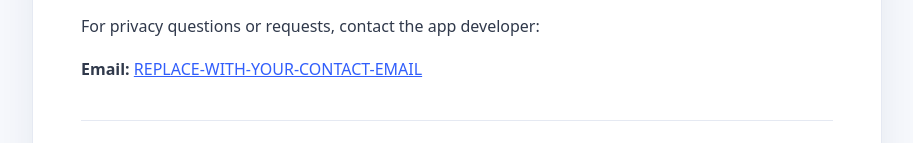
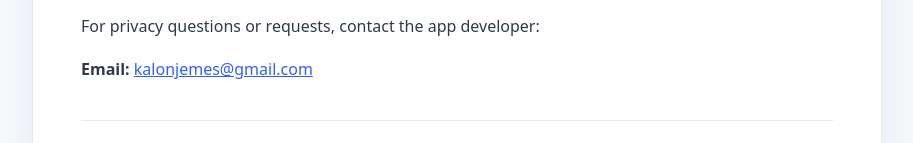
Before and after one commit to dexta-browser/dexta-browser.github.io, a plain HTML site: page privacy-policy.html in a window 1280 px wide. Shown: the part 1814-1957 px from the top of the page, without its empty margins (183-1096 px from the left). Drawn offline with Linux system fonts and the light colour scheme.

Commit message:
Update contact email in privacy policy

```diff
--- a/privacy-policy.html
+++ b/privacy-policy.html
@@ -55,7 +55,7 @@
 
   <h2>8. Contact</h2>
   <p>For privacy questions or requests, contact the app developer:</p>
-  <p><strong>Email:</strong> <a href="mailto:kalonjemes@gmail.com">REPLACE-WITH-YOUR-CONTACT-EMAIL</a></p>
+  <p><strong>Email:</strong> <a href="mailto:kalonjemes@gmail.com">kalonjemes@gmail.com</a></p>
 
   <footer>
     This policy should be reviewed and updated to match the exact data practices and features of the DEXTA version you publish.
```
